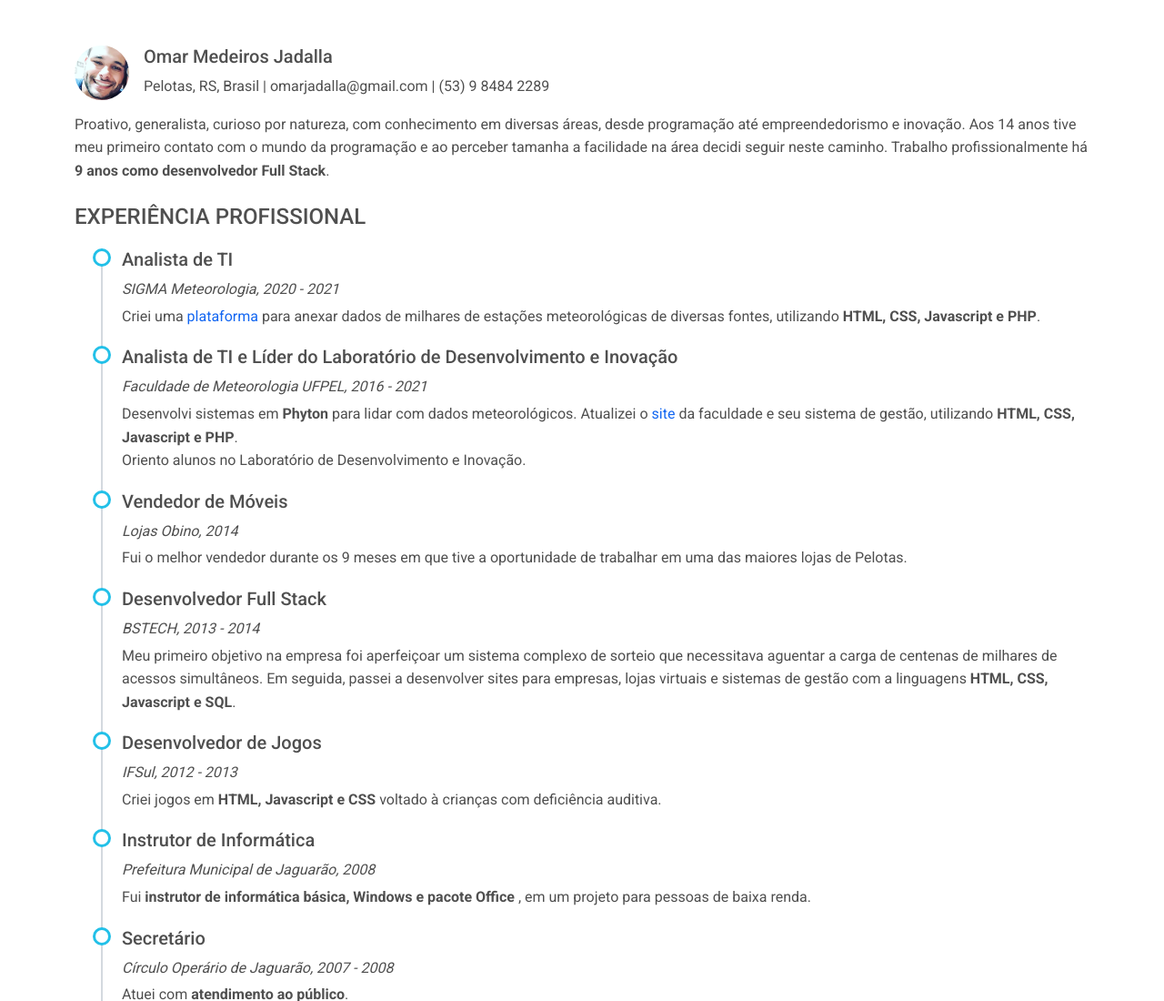
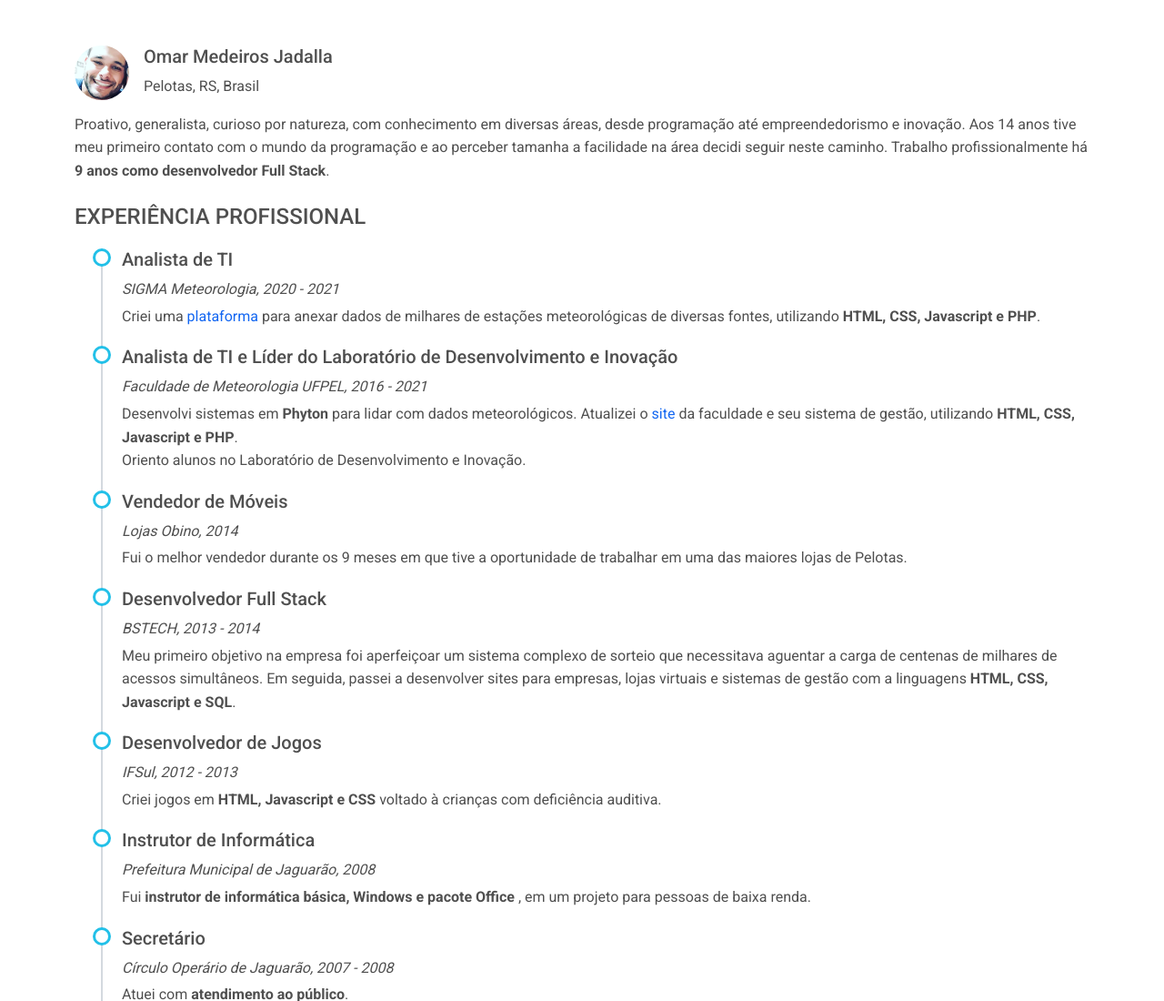
Before and after one commit to omarjadalla/omarjadalla.github.io, a plain HTML site: page index.html in a window 1280 px wide. Shown: the top 1100 px of the page at 91% size. Drawn offline with Linux system fonts and the light colour scheme.

Commit message:
atualizacao

```diff
--- a/index.html
+++ b/index.html
@@ -57,7 +57,7 @@
                   <img src="img/profile.jpg" alt="avatar" class="rounded-circle me-3" style="width: 60px; float:left;">
 
                   <h5 >Omar Medeiros Jadalla</h5>
-                  <p>Pelotas, RS, Brasil | omarjadalla@gmail.com | (53) 9 8484 2289</p>
+                  <p>Pelotas, RS, Brasil </p>
 
               </div>
 
```
